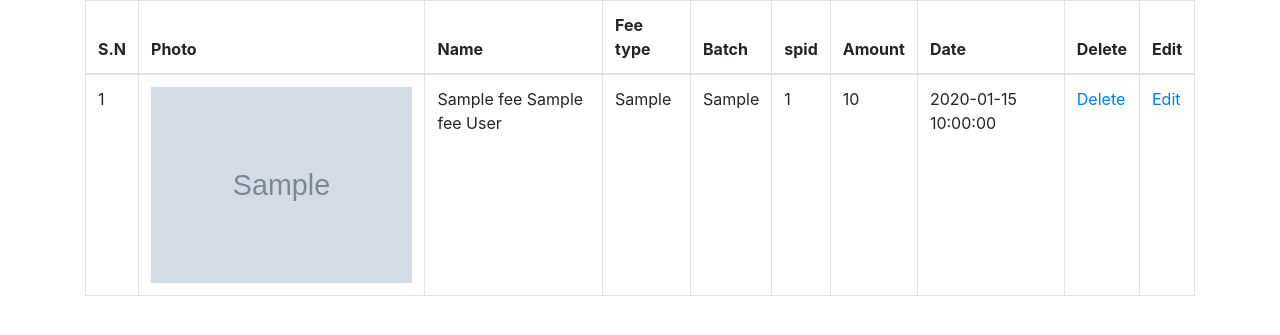
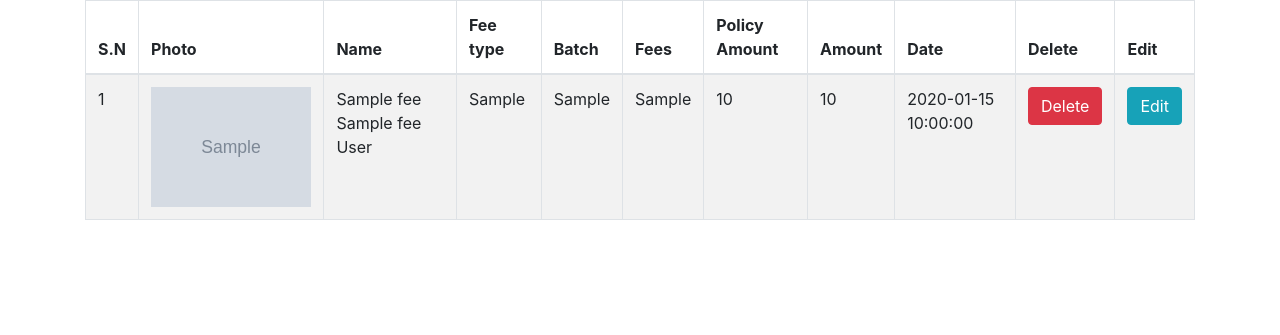
Before and after one commit to khatrisaugat/SIS, a PHP site: page /display_payment.php in a window 1280 px wide. Shown: the top 335 px of the page. Run offline with PHP 8.4, Linux system fonts and the light colour scheme; tables that the repository leaves empty or names only in its code hold one stand-in row (values such as "Sample post"); grey boxes marked "Sample" are stand-in pictures.

Commit message:
realistic update

```diff
--- a/display_payment.php
+++ b/display_payment.php
@@ -19,7 +19,7 @@
 
 ?>
 <div class="container">
-	<table class="table table-bordered">
+	<table class="table table-bordered table-striped">
 		<thead>
 			<tr>
 				<th>S.N</th>
@@ -27,7 +27,8 @@
 				<th>Name</th>
 				<th>Fee type</th>
 				<th>Batch</th>
-				<th>spid</th>
+				<th>Fees</th>
+				<th>Policy Amount</th>
 				<th>Amount</th>
 				<th>Date</th>
 				<th>Delete</th>
@@ -48,11 +49,18 @@
 					<td><?=$row['name']." ".$row['mname']." ".$row['lname'];?></td>
 					<td><?=$row['ftype'];?></td>
 					<td><?=$row['batch'];?></td>
-					<td><?=$row['spid'];?></td>
+					<td><?=$row['fees'];?></td>
+					<td><?php
+						$spid=$obj->select("tbl_student_policy WHERE spid=".$row['spid']);
+						$tbl_spid=$spid->fetch(PDO::FETCH_ASSOC);
+						echo $tbl_spid['amount'];
+					?>
+
+					</td>
 					<td><?=$row['amount'];?></td>
 					<td><?=$row['pdate'];?></td>
-					<td><a href="display_payment.php?tspid=<?=$row['tspid'];?>&op=d">Delete</a></td>
-					<td><a href="display_payment.php?tspid=<?=$row['tspid'];?>&op=e">Edit</a></td>
+					<td><a href="display_payment.php?tspid=<?=$row['tspid'];?>&op=d" class="btn btn-danger">Delete</a></td>
+					<td><a href="display_payment.php?tspid=<?=$row['tspid'];?>&op=e" class="btn btn-info">Edit</a></td>
 
 				</tr>
 			<?php } ?>
--- a/edit_payment.php
+++ b/edit_payment.php
@@ -1,4 +1,7 @@
 <?php
+if (!isset($_GET['tspid'])) {//not letting direct access
+  header("Location:display_payment.php");
+}
 	require_once("includes/header.php");
 	require_once("queries.php");//including queries
 	$tbl_name="tbl_students";
--- a/edit_student.php
+++ b/edit_student.php
@@ -1,4 +1,7 @@
 <?php
+if (!isset($_GET['sid'])) {//not letting direct access
+	header('Location:display_student.php');
+}
  	require_once("includes/header.php");
 	require_once("queries.php");//including queries
 	$query_complete="`tbl_students` WHERE sid=".$_GET['sid'];
--- a/payment_details.php
+++ b/payment_details.php
@@ -1,4 +1,7 @@
 <?php
+if (!isset($_GET['sid'])) {//not letting direct access
+	header("Location:display_student.php");
+}
 //initialization
 	$count=0;
 	$Sem=0;
--- a/student_details.php
+++ b/student_details.php
@@ -1,4 +1,7 @@
 <?php
+if(!isset($_GET['sid'])){//not letting direct access
+	header('Location:display_student.php');
+}
 require_once("includes/header.php");
 require_once("queries.php");
 $j=0;//initialize j
@@ -135,4 +138,5 @@ $student=$student_select->fetch(PDO::FETCH_ASSOC);//student has student details
 
 		</tbody>
 	</table>
+	<a href="payment_details.php?sid=<?=$_GET['sid'];?>" class="btn btn-info">Payment details</a>
 </div>
```
Also changed, not shown: display_student.php (+4 -4 lines).
